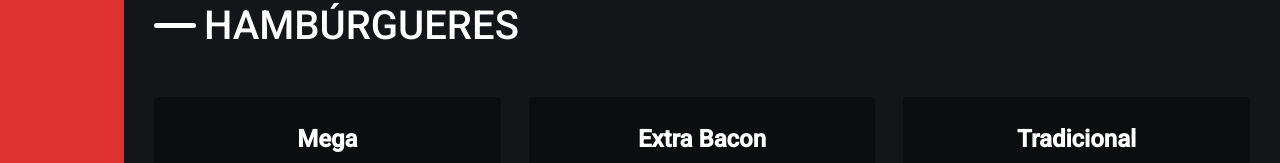
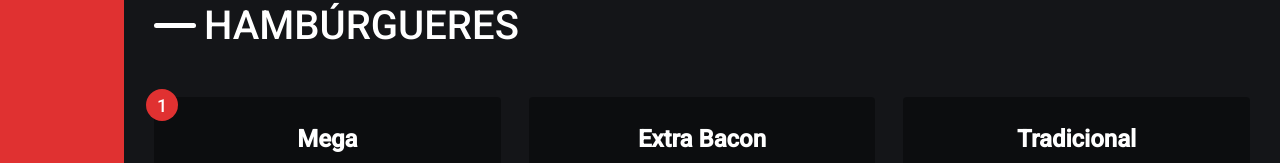
Before and after one commit to Vinicius-Barbosa-Santos/food-commerce-dev, a React (Create React App) app: page / in a window 1280 px wide. Both pictures are taken after a click on the button 452 px from the left and 569 px from the top of the page. Shown: the part 144-307 px from the top of the page. Built offline with nearby package versions, Linux system fonts and the light colour scheme; data requests are answered from the project's data file; grey boxes are pictures that could not be loaded; the HTML template or start-up script is replaced by a standard one.

Commit message:
feat: update

```diff
--- a/src/components/Snacks/index.tsx
+++ b/src/components/Snacks/index.tsx
@@ -11,14 +11,19 @@ interface SnacksProps {
 }
 
 export function Snacks({ snacks }: SnacksProps) {
-  const { addSnackIntoCart } = useCart()
+  const { cart, addSnackIntoCart } = useCart()
 
   return (
     <C.Container>
       {!snacks.length
         ? [1, 2, 3, 4,].map((n) => <SkeletonSnack key={n} />)
-        : snacks.map((snack) => (
+        : snacks.map((snack) => {
+
+          const snackExistsInCart = cart.find((item) => item.snack === snack.snack && item.id === snack.id)
+
+          return (
             <div key={snack.id} className='snack'>
+              {snackExistsInCart && <span>{snackExistsInCart.quantity}</span>}
               <h2>{snack.name}</h2>
               <img src={snack.image} alt={snack.name} />
               <p>{snack.description}</p>
@@ -29,7 +34,8 @@ export function Snacks({ snacks }: SnacksProps) {
                 </button>
               </div>
             </div>
-        ))}
+          )
+        })}
     </C.Container>
   )
 }
--- a/src/components/Snacks/styles.ts
+++ b/src/components/Snacks/styles.ts
@@ -15,6 +15,24 @@ export const Container = styled.div`
     background: ${({ theme }) => theme.colors.black};
     padding: 1.75rem 1.5rem;
     border-radius: 4px;
+
+    span {
+      position: absolute;
+      top: -0.5rem;
+      left: -0.5rem;
+
+      background: ${({theme}) => theme.colors.red};
+      width: 2rem;
+      height: 2rem;
+      border-radius: 50%;
+
+      display: flex;
+      align-items: center;
+      justify-content: center;
+
+      font-weight: 500;
+      font-size: 1.125rem;
+    }
 
     h2 {
       margin-bottom: 0.75rem;
--- a/src/contexts/CartContext.tsx
+++ b/src/contexts/CartContext.tsx
@@ -19,7 +19,7 @@ interface UpdateCartProps {
 }
 
 interface CartContextProps {
-    cart: SnackItemType[]
+    cart: Snack[]
     addSnackIntoCart: (snack: SnackItemType) => void,
     // removeSnackFromCart: ({ id, snack }: RemoveSnackFromCart) => void,
     // updateCart: ({ id, snack, newQuantity }: UpdateCartProps) => void
--- a/src/services/api.ts
+++ b/src/services/api.ts
@@ -1,7 +1,7 @@
 import axios from 'axios'
 
 const api = axios.create({
-  baseURL: ' http://localhost:5000',
+  baseURL: ' http://localhost:8080',
 })
 
 export default api
```
Lines whose indentation alone changed are shown as unchanged.
